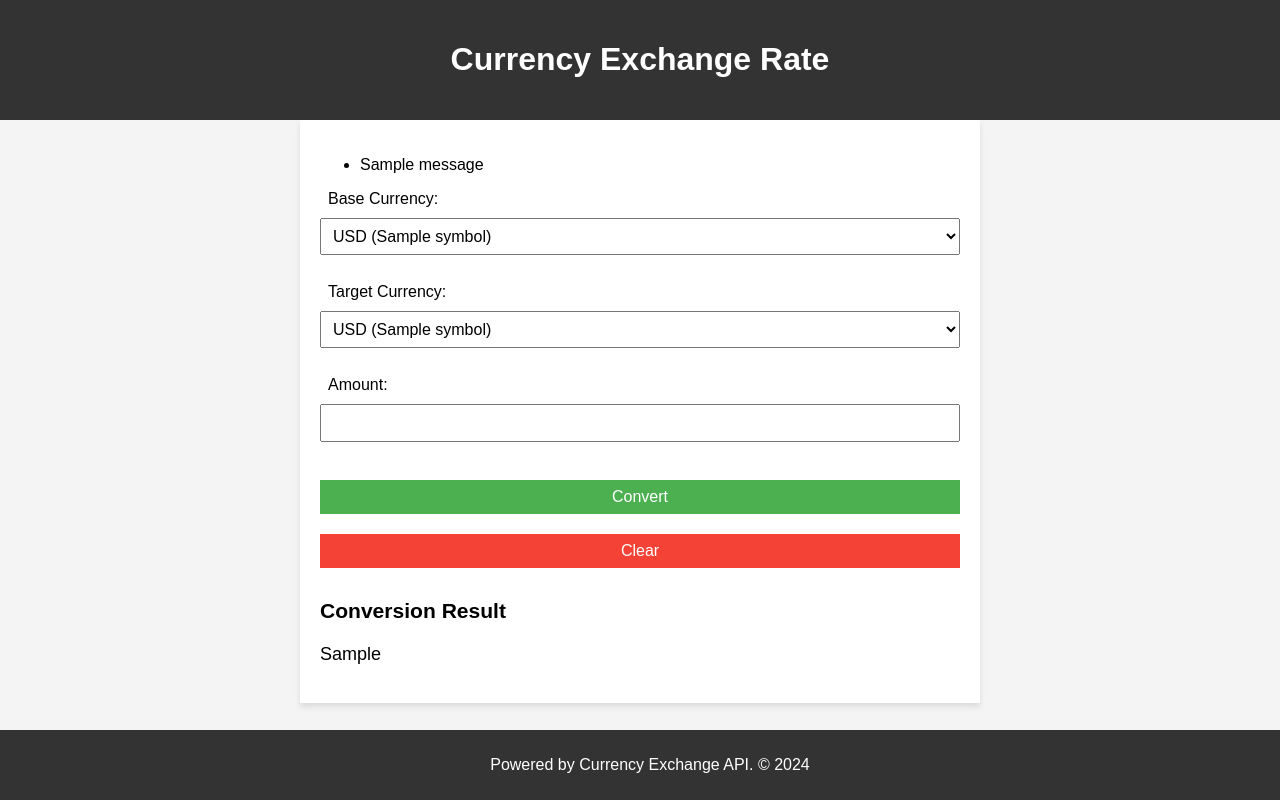
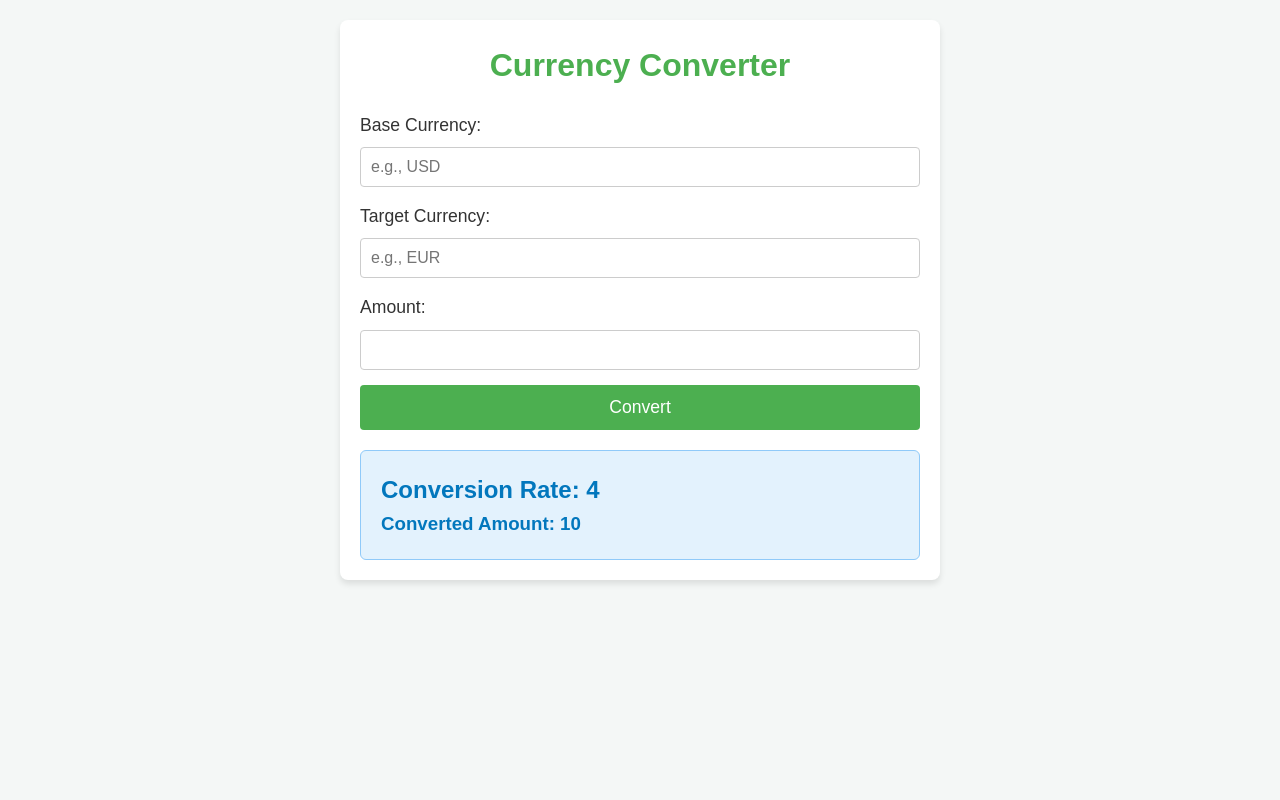
Before and after one commit to JokMaker/Playing_with_APIs, a Flask app: template templates/index.html in a window 1280 px wide. Run offline with Flask 2, Linux system fonts and the light colour scheme; the template is opened without the code that fills it: most values are stand-ins (such as "Sample title", 1, 10 or a date in 2020); one stand-in notice (Sample message) is shown.

Commit message:
changes made to files

```diff
--- a/app.py
+++ b/app.py
@@ -1,81 +1,26 @@
-from flask import Flask, render_template, request, redirect, url_for, flash
-import requests
-from dotenv import load_dotenv
-import os
-
-# Load environment variables (API_KEY)
-load_dotenv()
+from flask import Flask, render_template, request
+from fetch_rates import fetch_conversion_rate
 
 app = Flask(__name__)
 
-# Set up the secret key for session management
-app.secret_key = os.getenv("SECRET_KEY")  # Store your secret key in .env
+@app.route('/', methods=['GET', 'POST'])
+def index():
+    if request.method == 'POST':
+        base_currency = request.form['base_currency']
+        target_currency = request.form['target_currency']
+        amount = float(request.form['amount'])
 
-# Currency API setup
-API_KEY = os.getenv("API_KEY")
-API_URL = "https://v6.exchangerate-api.com/v6/{}/latest/{}"
+        rate = fetch_conversion_rate(base_currency, target_currency)
 
-currency_symbols = {
-    "USD": "$", "AED": "د.إ", "AFN": "Af", "ALL": "L", "AMD": "֏", "ANG": "ƒ",
-    "AOA": "Kz", "ARS": "$", "AUD": "$", "AWG": "ƒ", "AZN": "₼", "BAM": "KM",
-    "BDT": "৳", "BGN": "лв", "BHD": "د.ب", "BIF": "FBu", "BMD": "$", "BND": "$",
-    "BOB": "Bs.", "BRL": "R$", "BSD": "$", "BTN": "Nu.", "BWP": "P", "BYN": "₽",
-    "BZD": "$", "CAD": "$", "CDF": "FC", "CHF": "CHF", "CLP": "$", "CNY": "¥",
-    "COP": "$", "CRC": "₡", "CUP": "$", "CVE": "$", "CZK": "Kč", "DJF": "Fdj",
-    "DKK": "kr", "DOP": "RD$", "DZD": "د.ج", "EGP": "ج.م", "ERN": "Nkf", "ESP": "€",
-    "ETB": "Br", "EUR": "€", "FJD": "$", "FKP": "£", "FOK": "kr", "GBP": "£",
-    "GEL": "₾", "GHS": "₵", "GIP": "£", "GMD": "D", "GNF": "FG", "GTQ": "Q",
-    "GYD": "$", "HKD": "$", "HNL": "L", "HRK": "kn", "HTG": "G", "HUF": "Ft",
-    "IDR": "Rp", "ILS": "₪", "INR": "₹", "IQD": "د.ع", "IRR": "﷼", "ISK": "kr",
-    "JMD": "$", "JOD": "د.ا", "JPY": "¥", "KES": "KSh", "KGS": "с", "KHR": "៛",
-    "KMF": "CF", "KRW": "₩", "KWD": "د.ك", "KYD": "$", "KZT": "₸", "LAK": "₭",
-    "LBP": "ل.ل", "LKR": "Rs", "LRD": "$", "LSL": "M", "LTL": "Lt", "LVL": "Ls",
-    "LYD": "د.ل", "MAD": "د.م.", "MDL": "lei", "MGA": "Ar", "MKD": "ден", "MMK": "Ks",
-    "MNT": "₮", "MOP": "MOP", "MUR": "₨", "MVR": "Rf", "MWK": "MK", "MXN": "$",
-    "MYR": "RM", "MZN": "MT", "NAD": "$", "NGN": "₦", "NIO": "C$", "NOK": "kr",
-    "NPR": "Rs", "NZD": "$", "OMR": "ر.ع.", "PAB": "B/.", "PEN": "S/.", "PGK": "K",
-    "PHP": "₱", "PKR": "₨", "PLN": "zł", "PYG": "Gs", "QAR": "ر.ق", "RON": "lei",
-    "RSD": "дин", "RUB": "₽", "RWF": "FRw", "SAR": "ر.س", "SBD": "$", "SCR": "₨",
-    "SEK": "kr", "SGD": "$", "SHP": "£", "SLL": "Le", "SOS": "Sh", "SRD": "$",
-    "SSP": "SSP", "STN": "Db", "SYP": "ل.س", "SZL": "L", "THB": "฿", "TJS": "SM",
-    "TMT": "m", "TND": "د.ت", "TOP": "T$", "TRY": "₺", "TTD": "$", "TWD": "$",
-    "TZS": "TSh", "UAH": "₴", "UGX": "UGX", "UYU": "$", "UZS": "сум", "VEB": "Bs.",
-    "VND": "₫", "VUV": "Vt", "WST": "T", "XOF": "CFA", "XPF": "CFA", "YER": "ر.ي",
-    "ZAR": "R", "ZMK": "K", "ZWL": "$"
-}
+        if rate is not None:
+            converted_amount = amount * rate
+            return render_template('index.html', rate=rate, converted_amount=converted_amount,
+                                   base_currency=base_currency, target_currency=target_currency,
+                                   amount=amount)
+        else:
+            return render_template('index.html', error="Could not fetch conversion rate. Please try again.")
 
-@app.route("/", methods=["GET", "POST"])
-def home():
-    currencies = currency_symbols.keys()
-    return render_template("index.html", currencies=currencies, symbols=currency_symbols)
+    return render_template('index.html')
 
-@app.route("/convert", methods=["POST"])
-def convert():
-    base_currency = request.form["base_currency"]
-    target_currency = request.form["target_currency"]
-    amount = float(request.form["amount"])
-
-    try:
-        response = requests.get(API_URL.format(API_KEY, base_currency))
-        data = response.json()
-
-        if response.status_code != 200 or "conversion_rates" not in data:
-            return render_template("error.html", message="Error: Unable to fetch exchange rates. Try again later.")
-
-        rates = data["conversion_rates"]
-        if target_currency not in rates:
-            return render_template("error.html", message="Error: Invalid target currency.")
-
-        converted_amount = round(amount * rates[target_currency], 2)
-        return render_template("result.html",
-                               base_currency=base_currency,
-                               target_currency=target_currency,
-                               amount=amount,
-                               converted_amount=converted_amount,
-                               symbols=currency_symbols)
-
-    except Exception as e:
-        return render_template("error.html", message=f"Error: {str(e)}")
-
-if __name__ == "__main__":
-    app.run(debug=True, host="0.0.0.0", port=5000)
+if __name__ == '__main__':
+    app.run(debug=True)
--- /dev/null
+++ b/static/css/styles.css
@@ -0,0 +1,83 @@
+/* Basic Reset */
+* {
+    margin: 0;
+    padding: 0;
+    box-sizing: border-box;
+}
+
+body {
+    font-family: Arial, sans-serif;
+    background-color: #f4f7f6;
+    color: #333;
+    line-height: 1.6;
+    padding: 20px;
+}
+
+.container {
+    max-width: 600px;
+    margin: 0 auto;
+    background-color: #fff;
+    padding: 20px;
+    border-radius: 8px;
+    box-shadow: 0 4px 6px rgba(0, 0, 0, 0.1);
+}
+
+h1 {
+    text-align: center;
+    color: #4CAF50;
+    margin-bottom: 20px;
+}
+
+form {
+    display: flex;
+    flex-direction: column;
+}
+
+label {
+    margin-bottom: 8px;
+    font-size: 1.1em;
+}
+
+input[type="text"],
+input[type="number"] {
+    padding: 10px;
+    margin-bottom: 15px;
+    border: 1px solid #ccc;
+    border-radius: 4px;
+    font-size: 1em;
+    width: 100%;
+}
+
+button {
+    padding: 12px;
+    background-color: #4CAF50;
+    color: white;
+    border: none;
+    border-radius: 4px;
+    font-size: 1.1em;
+    cursor: pointer;
+    transition: background-color 0.3s ease;
+}
+
+button:hover {
+    background-color: #45a049;
+}
+
+.result {
+    margin-top: 20px;
+    padding: 20px;
+    background-color: #e3f2fd;
+    border-radius: 6px;
+    border: 1px solid #90caf9;
+}
+
+.result h2, .result h3 {
+    color: #0277bd;
+}
+
+.error {
+    color: #d32f2f;
+    font-size: 1.2em;
+    text-align: center;
+    margin-top: 20px;
+}
--- a/static/styles.css
+++ /dev/null
@@ -1,76 +0,0 @@
-/* General Styling */
-body {
-    font-family: Arial, sans-serif;
-    margin: 0;
-    padding: 0;
-    background-color: #f4f4f4;
-}
-
-header {
-    background-color: #333;
-    color: white;
-    text-align: center;
-    padding: 20px;
-}
-
-footer {
-    background-color: #333;
-    color: white;
-    text-align: center;
-    padding: 10px;
-    position: fixed;
-    width: 100%;
-    bottom: 0;
-}
-
-/* Form Styling */
-.container {
-    width: 50%;
-    margin: 0 auto;
-    background-color: white;
-    padding: 20px;
-    box-shadow: 0px 4px 6px rgba(0, 0, 0, 0.1);
-}
-
-label, select, input, button {
-    font-size: 16px;
-    margin: 10px 0;
-    padding: 8px;
-    width: 100%;
-    box-sizing: border-box;
-}
-
-button {
-    background-color: #4CAF50;
-    color: white;
-    border: none;
-    cursor: pointer;
-}
-
-button[type="reset"] {
-    background-color: #f44336;
-}
-
-button:hover {
-    background-color: #45a049;
-}
-
-button[type="reset"]:hover {
-    background-color: #e53935;
-}
-
-#loading {
-    font-size: 18px;
-    text-align: center;
-    color: #777;
-}
-
-#result {
-    margin-top: 20px;
-    font-size: 18px;
-}
-
-#conversion_result {
-    font-weight: bold;
-    color: #333;
-}
--- a/templates/index.html
+++ b/templates/index.html
@@ -3,73 +3,38 @@
 <head>
     <meta charset="UTF-8">
     <meta name="viewport" content="width=device-width, initial-scale=1.0">
-    <link rel="stylesheet" href="{{ url_for('static', filename='styles.css') }}">
-    <title>Currency Exchange</title>
+    <title>Currency Converter</title>
+    <!-- Link to the external CSS file -->
+    <link rel="stylesheet" href="{{ url_for('static', filename='css/styles.css') }}">
 </head>
 <body>
-    <header>
-        <h1>Currency Exchange Rate</h1>
-    </header>
 
     <div class="container">
-        <!-- Flash messages for errors or success -->
-        {% with messages = get_flashed_messages(with_categories=true) %}
-            {% if messages %}
-                <div class="flash-message">
-                    <ul>
-                        {% for category, message in messages %}
-                            <li class="{{ category }}">{{ message }}</li>
-                        {% endfor %}
-                    </ul>
-                </div>
-            {% endif %}
-        {% endwith %}
+        <h1>Currency Converter</h1>
 
-        <!-- Currency conversion form -->
-        <form action="/convert" method="post">
-            <!-- CSRF Token (if using Flask-WTF, otherwise you can remove this) -->
-            {{ csrf_token() }}
-
+        <form method="POST">
             <label for="base_currency">Base Currency:</label>
-            <select name="base_currency" required>
-                {% for currency in currencies %}
-                    <option value="{{ currency }}">{{ currency }} ({{ symbols[currency] }})</option>
-                {% endfor %}
-            </select><br><br>
+            <input type="text" id="base_currency" name="base_currency" placeholder="e.g., USD" required>
 
             <label for="target_currency">Target Currency:</label>
-            <select name="target_currency" required>
-                {% for currency in currencies %}
-                    <option value="{{ currency }}">{{ currency }} ({{ symbols[currency] }})</option>
-                {% endfor %}
-            </select><br><br>
+            <input type="text" id="target_currency" name="target_currency" placeholder="e.g., EUR" required>
 
             <label for="amount">Amount:</label>
-            <input type="number" name="amount" step="0.01" required><br><br>
+            <input type="number" id="amount" name="amount" required>
 
             <button type="submit">Convert</button>
-            <button type="reset">Clear</button>
         </form>
 
-        <!-- Conversion Result -->
-        {% if conversion_result %}
-            <div id="result">
-                <h3>Conversion Result</h3>
-                <p>{{ conversion_result }}</p>
-            </div>
+        {% if rate %}
+        <div class="result">
+            <h2>Conversion Rate: {{ rate }}</h2>
+            <h3>Converted Amount: {{ converted_amount }}</h3>
+        </div>
+        {% elif error %}
+        <p class="error">{{ error }}</p>
         {% endif %}
 
     </div>
 
-    <footer>
-        <p>Powered by Currency Exchange API. &copy; 2024</p>
-    </footer>
-
-    <script>
-        // Show loading indicator when form is submitted
-        document.querySelector('form').addEventListener('submit', function() {
-            document.getElementById('loading').style.display = 'block';
-        });
-    </script>
 </body>
 </html>
```
Also changed, not shown: fetch_rates.py (+16 -11 lines), templates/error.html (deleted, +0 -13 lines), templates/result.html (deleted, +0 -34 lines).
